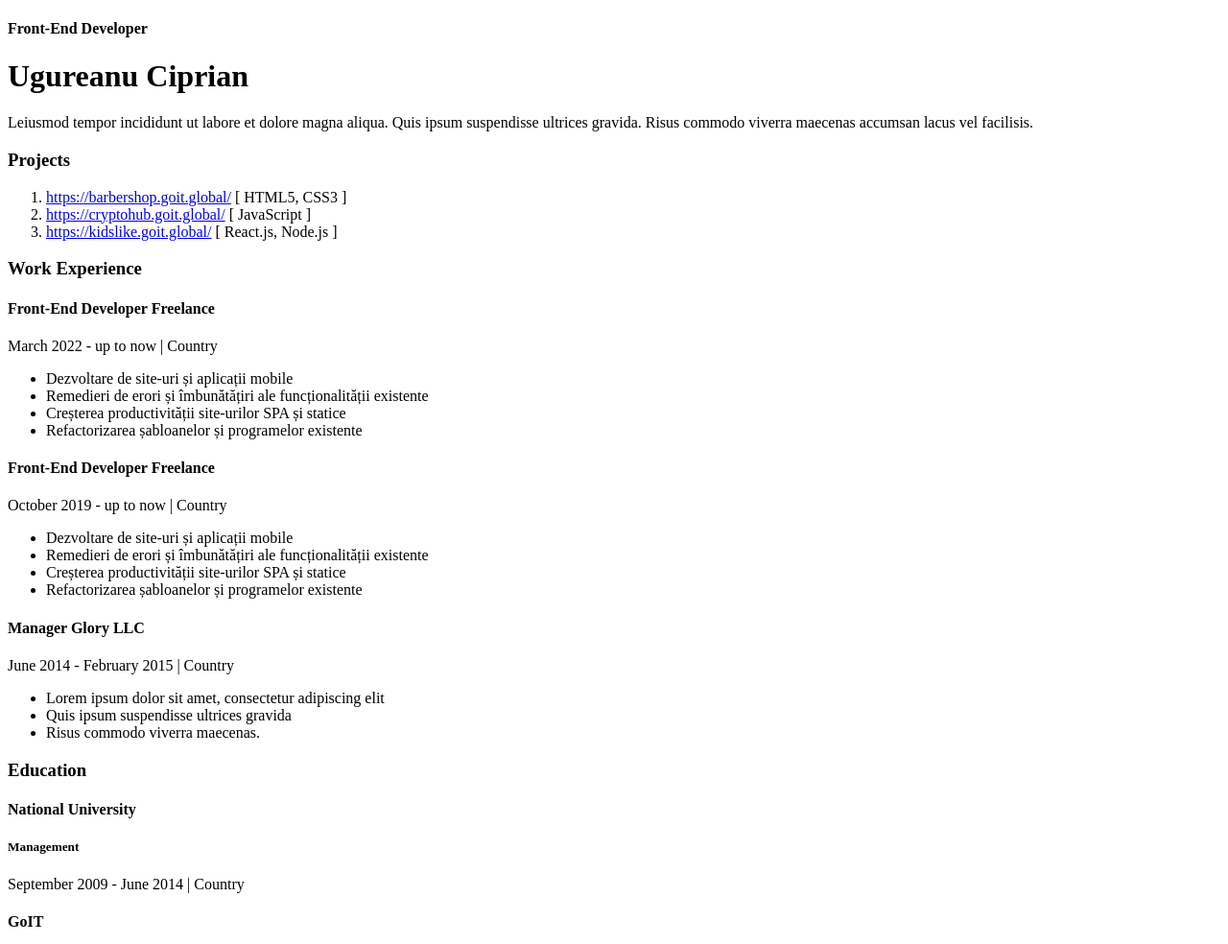
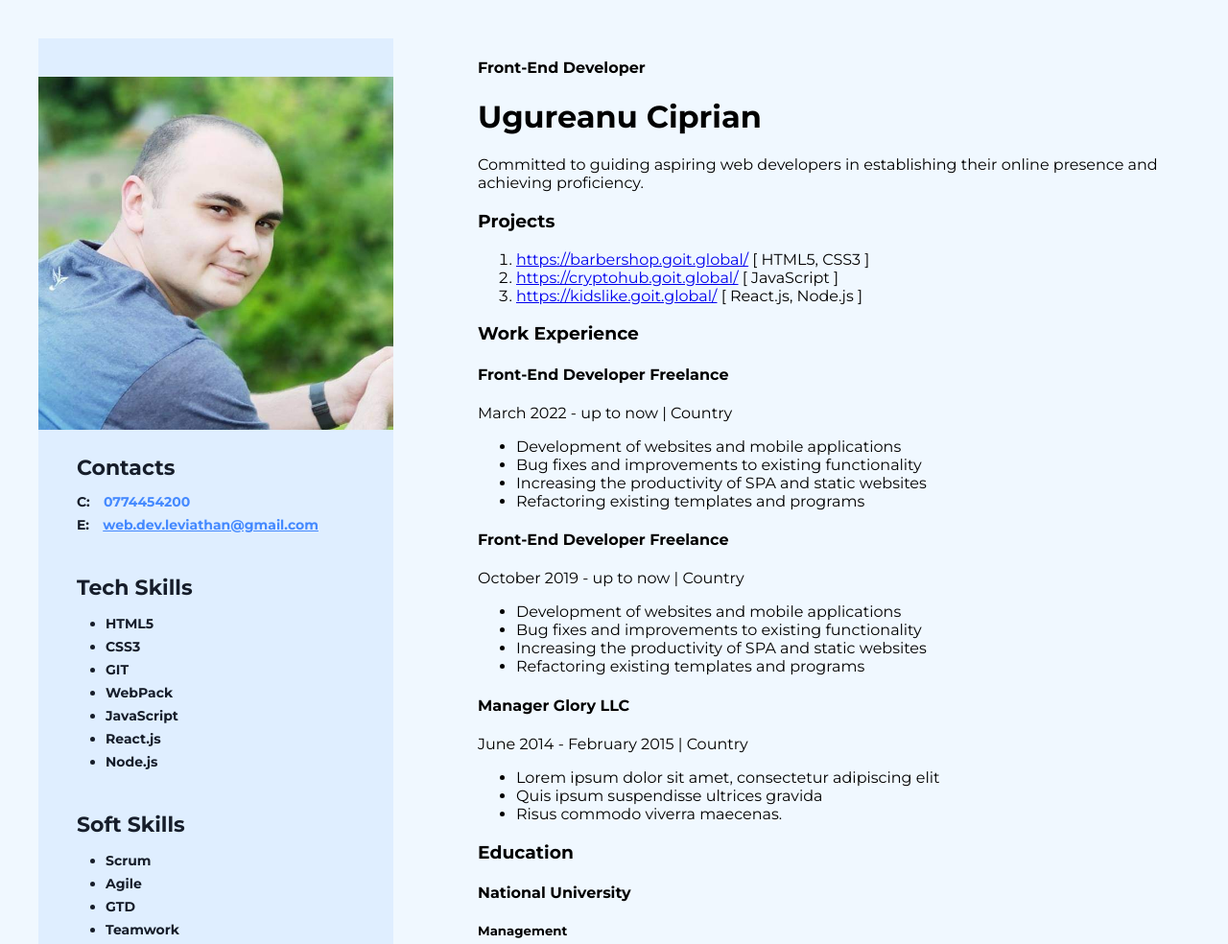
Before and after one commit to webdevleviathan/GO-IT, a plain HTML site: page index.html in a window 1280 px wide. Shown: the top 984 px of the page at 96% size. Drawn offline with Linux system fonts and the light colour scheme.

Commit message:
lesson 4 done
CSS for the sidebar

```diff
--- a/index.html
+++ b/index.html
@@ -3,20 +3,20 @@
 <head>
   <meta charset="UTF-8">
   <meta name="viewport" content="width=device-width, initial-scale=1.0">
-  <link rel="stylesheet" href="main.css">
+  <link rel="stylesheet" href="/styles/styles.css">
   <title>GO-IT CV</title>
 </head>
 <body>
-  <!-- container element -->
-  <div>
+  <!-- Our App -->
+  <div class="app-wrapper">
+    <!-- Right side container -->
+    <div class="right-side-container">
       <!-- About me section -->
-    <div>
+      <div class="about-me-section">
         <h4>Front-End Developer</h4>
         <h1>Ugureanu Ciprian</h1>
         <p>
-        Leiusmod tempor incididunt ut labore et dolore magna aliqua. Quis
-        ipsum suspendisse ultrices gravida. Risus commodo viverra maecenas
-        accumsan lacus vel facilisis.
+          Committed to guiding aspiring web developers in establishing their online presence and achieving proficiency.
         </p>
       </div>
       <!-- Projects -->
@@ -45,10 +45,10 @@
           <h4>Front-End Developer Freelance</h4>
           <p>March 2022 - up to now | Country</p>
           <ul>
-          <li>Dezvoltare de site-uri și aplicații mobile</li>
-          <li>Remedieri de erori și îmbunătățiri ale funcționalității existente</li>
-          <li>Creșterea productivității site-urilor SPA și statice</li>
-          <li>Refactorizarea șabloanelor și programelor existente</li>
+            <li>Development of websites and mobile applications</li>
+            <li>Bug fixes and improvements to existing functionality</li>
+            <li>Increasing the productivity of SPA and static websites</li>
+            <li>Refactoring existing templates and programs</li>
           </ul>
         </div>
         <!-- 2nd company -->
@@ -56,10 +56,10 @@
           <h4>Front-End Developer Freelance</h4>
           <p>October 2019 - up to now | Country</p>
           <ul>
-          <li>Dezvoltare de site-uri și aplicații mobile</li>
-          <li>Remedieri de erori și îmbunătățiri ale funcționalității existente</li>
-          <li>Creșterea productivității site-urilor SPA și statice</li>
-          <li>Refactorizarea șabloanelor și programelor existente</li>
+            <li>Development of websites and mobile applications</li>
+            <li>Bug fixes and improvements to existing functionality</li>
+            <li>Increasing the productivity of SPA and static websites</li>
+            <li>Refactoring existing templates and programs</li>
           </ul>
         </div>
         <!-- 3rd company -->
@@ -84,18 +84,24 @@
         <p>January 2019 - October 2019 | Country</p>
       </div>
     </div>
-  <aside>
-    <img src="Images/photo.jpg" alt="Profile picture" width="370px">
-    <!-- Contact informations -->
+    <aside class="sidebar-section">
+      <img src="Images/photo.jpg" alt="Profile picture" width="370px" class="sidebar-image">
+
+      <!-- Contact information -->
+      <div class="contacts-container">
+        <h3 class="contacts-header">Contacts</h3>
+        <div class="contacts-element">
+        <span class="contacts-item">C:</span>
+        <a href="tel:0774454200" class="contacts-phone">0774454200</a>
+      </div>
         <div>
-      <h3>Contacts</h3>
-      <div><a href="tel:0774454200">C: 0774454200</a></div>
-      <div><a href="web.dev.leviathan@gmail.com">E: web.dev.leviathan@gmail.com</a></div>
+        <span class="contacts-item">E:</span>
+        <a href="mailto:web.dev.leviathan@gmail.com" class="contacts-email">web.dev.leviathan@gmail.com</a></div>
       </div>
       <!-- Tech skills section -->
-    <div>
-      <h3>Tech Skills</h3>
-      <ul>
+      <div class="tech-skills-section">
+        <h3 class="tech-skills-header">Tech Skills</h3>
+        <ul class="tech-skills-list">
           <li>HTML5</li>
           <li>CSS3</li>
           <li>GIT</li>
@@ -106,9 +112,9 @@
         </ul>
       </div>
       <!-- Soft skills -->
-    <div>
-      <h3>Soft Skills</h3>
-      <ul>
+      <div class="soft-skills-section">
+        <h3 class="soft-skills-header">Soft Skills</h3>
+        <ul class="soft-skills-list">
           <li>Scrum</li>
           <li>Agile</li>
           <li>GTD</li>
@@ -116,6 +122,7 @@
         </ul>
       </div>
     </aside>
+  </div>
   <script src="main.js"></script>
 </body>
 </html>
--- /dev/null
+++ b/styles/styles.css
@@ -0,0 +1,94 @@
+@import url('https://fonts.googleapis.com/css2?family=Montserrat:ital,wght@0,100..900;1,100..900&display=swap');
+
+/* Our app */
+body {
+    background-color: aliceblue;
+    font-family: "Montserrat", sans-serif;
+}
+
+.app-wrapper {
+    display: flex;
+    flex-direction: row-reverse;
+    width: 1200px;
+    margin: 40px auto;
+}
+
+/* Sidebar Styles */
+.sidebar-section {
+    background-color: #DFEEFF;
+}
+
+.sidebar-image {
+  margin-top: 40px;
+}
+
+.contacts-container {
+    padding-left: 40px;
+}
+
+.contacts-header {
+    color: #161D2A;
+    font-size: 22px;
+    font-style: normal;
+    font-weight: 700;
+    line-height: normal;
+}
+
+.contacts-item {
+    color: #161D2A;
+    font-size: 14px;
+    font-style: normal;
+    font-weight: 700;
+    line-height: 24px;
+}
+
+.contacts-phone {
+    color:#4489FF;
+    font-size: 14px;
+    font-style: normal;
+    font-weight: 700;
+    line-height: 24px;
+    text-decoration: none;
+    margin-left: 10px;
+}
+
+.contacts-email {
+    color:#4489FF;
+    font-size: 14px;
+    font-style: normal;
+    font-weight: 700;
+    line-height: 24px;
+    margin-left: 10px;
+}
+
+.contacts-element {
+    margin-top: -12px;
+}
+
+.tech-skills-section, .soft-skills-section{
+    padding-left: 40px;
+    margin-top: 40px;
+}
+
+.tech-skills-header, .soft-skills-header  {
+    color: #161D2A;
+    font-size: 22px;
+    font-style: normal;
+    font-weight: 700;
+    line-height: normal;
+}
+
+.tech-skills-list, .soft-skills-list {
+    color: #161D2A;
+    font-size: 14px;
+    font-style: normal;
+    font-weight: 700;
+    line-height: 24px;
+    margin-top: -10px;
+    margin-left: -10px;
+}
+
+/* Main Content Styles */
+.right-side-container {
+    padding-left: 88px;
+}
```
Also changed, not shown: main.css (deleted). Lines whose indentation alone changed are shown as unchanged.
